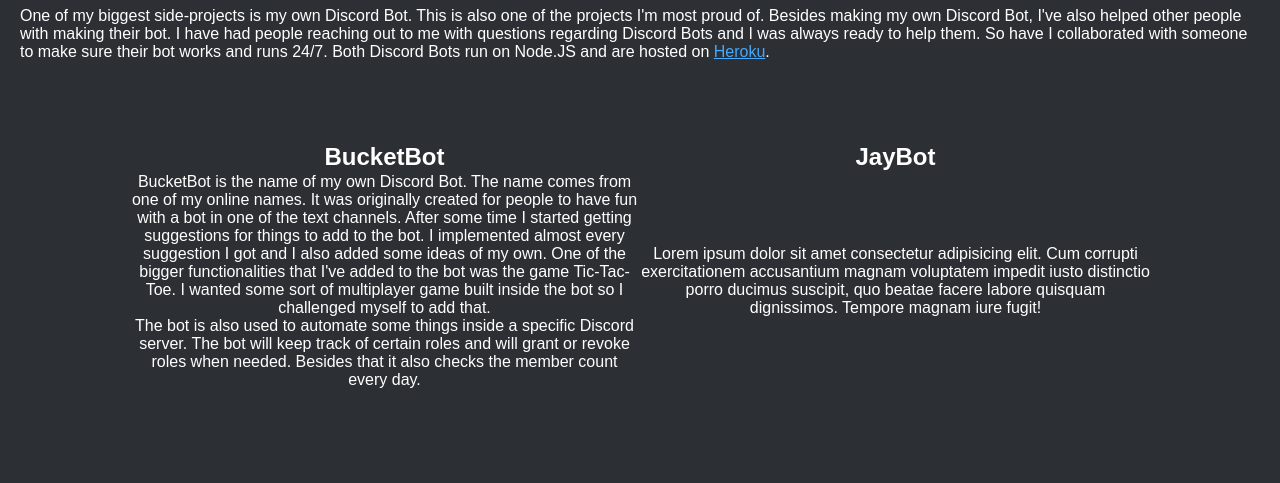
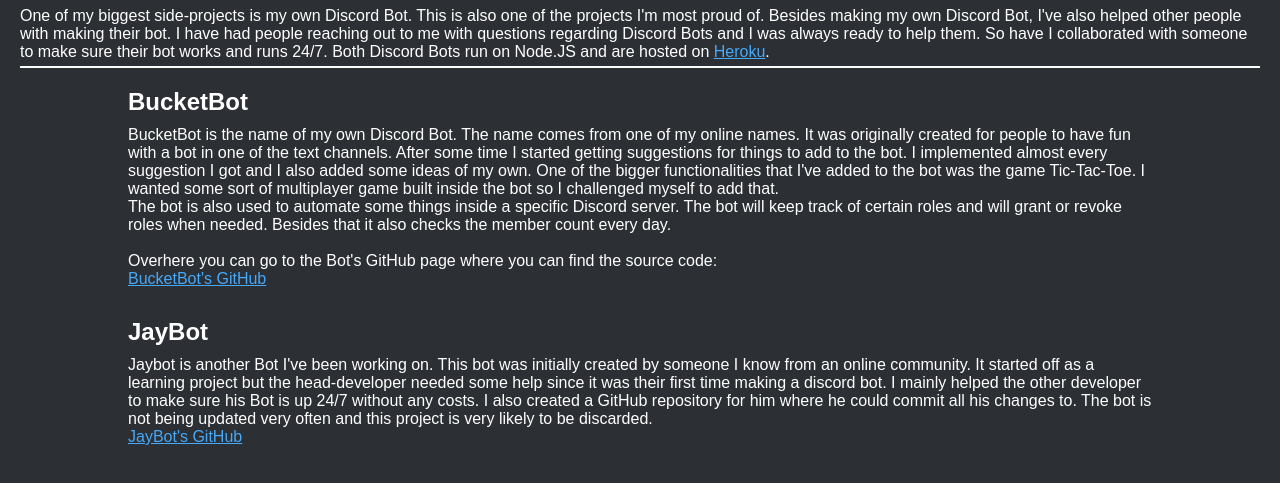
Before and after one commit to TimVerkleij/portfolio, a website: page public/discordBots.html in a window 1280 px wide. Shown: the part 101-584 px from the top of the page. Drawn offline with Linux system fonts and the light colour scheme.

Commit message:
Update Discord Bots page

```diff
--- a/public/discordBots.html
+++ b/public/discordBots.html
@@ -12,9 +12,9 @@
 
 <body>
     <div id="navbar" class="navbar">
-            <div class="homeButton" onclick="window.location.href = `/`">
-                <h2 class="homeButtonText">Home</h2>
-            </div>
+        <div class="homeButton" onclick="window.location.href = `/`">
+            <h2 class="homeButtonText">Home</h2>
+        </div>
     </div>
     <div class="mainHeader" id="mainDiv">
         <h2 class="title">Discord Bots</h2>
@@ -24,36 +24,28 @@
         </p>
     </div>
 
-    <table class="botsTable">
-        <thead class="botsTableHead">
-            <tr>
-                <td>
-                    <h2>BucketBot</h2>
-                </td>
-                <td>
-                    <h2>JayBot</h2>
-                </td>
-            </tr>
+    <div class="botDiv">
+        <h2 class="title">BucketBot</h2>
+        <p class="botDescription">
+            BucketBot is the name of my own Discord Bot. The name comes from one of my online names. It was originally created for people to have fun with a bot in one of the text channels. After some time I started getting suggestions for things to add to the bot.
+            I implemented almost every suggestion I got and I also added some ideas of my own. One of the bigger functionalities that I've added to the bot was the game Tic-Tac-Toe. I wanted some sort of multiplayer game built inside the bot so I challenged
+            myself to add that.
+            <br> The bot is also used to automate some things inside a specific Discord server. The bot will keep track of certain roles and will grant or revoke roles when needed. Besides that it also checks the member count every day.
+            <br><br>
+            Overhere you can go to the Bot's GitHub page where you can find the source code:<br>
+            <a href="https://github.com/TimVerkleij/DiscordBucketBot">BucketBot's GitHub</a>
+        </p>
+    </div>
 
-        </thead>
-        <tbody>
-            <tr>
-                <td>
-                    <p>
-                        BucketBot is the name of my own Discord Bot. The name comes from one of my online names. It was originally created for people to have fun with a bot in one of the text channels. After some time I started getting suggestions for things to add to the bot.
-                        I implemented almost every suggestion I got and I also added some ideas of my own. One of the bigger functionalities that I've added to the bot was the game Tic-Tac-Toe. I wanted some sort of multiplayer game built inside the bot
-                        so I challenged myself to add that.
-                        <br> The bot is also used to automate some things inside a specific Discord server. The bot will keep track of certain roles and will grant or revoke roles when needed. Besides that it also checks the member count every day.
-                    </p>
-                </td>
-                <td>
-                    <p>
-                        Lorem ipsum dolor sit amet consectetur adipisicing elit. Cum corrupti exercitationem accusantium magnam voluptatem impedit iusto distinctio porro ducimus suscipit, quo beatae facere labore quisquam dignissimos. Tempore magnam iure fugit!
-                    </p>
-                </td>
-            </tr>
-        </tbody>
-    </table>
+    <div class="botDiv">
+        <h2 class="title">JayBot</h2>
+        <p>
+            Jaybot is another Bot I've been working on. This bot was initially created by someone I know from an online community. It started off as a learning project but the head-developer needed some help since it was their first time making a discord bot.
+            I mainly helped the other developer to make sure his Bot is up 24/7 without any costs. I also created a GitHub repository for him where he could commit all his changes to. The bot is not being updated very often and this project is very likely to be discarded.<br>
+            <a href="https://github.com/TimVerkleij/JayBot">JayBot's GitHub</a>
+        </p>
+    </div>
+
 </body>
 
 </html>
--- a/public/styles/discordBots.css
+++ b/public/styles/discordBots.css
@@ -1,30 +1,11 @@
-a {
-    color: rgb(70, 169, 250);
+.mainHeader{
+    border-bottom: 2px white solid;
+    padding-bottom: 5px;
 }
 
-.botsTable {
+.botDiv{
     width: 80%;
-    text-align: center;
-    margin-left: 10%;
-    margin-right: 10%;
-    margin-top: 80px;
+    display: block;
+    margin: auto;
+    margin-bottom: 30px;
 }
-
-thead>tr>td>h2 {
-    font-weight: bold;
-}
-
-td {
-    width: 50%;
-}
-
-@media only screen and (max-width: 600px) {
-
-    tbody>tr>td>p {
-        font-size: 14px;
-    }
-
-    .botsTable {
-        width: 90%;
-    }
-}
--- a/public/styles/index.css
+++ b/public/styles/index.css
@@ -8,6 +8,10 @@ html{
     background-color: #2c2f33;
     color: white;
     overflow-x: hidden;
+}
+
+a {
+    color: rgb(70, 169, 250);
 }
 
 .title{
```
Also changed, not shown: public/index.html (+1 -1 lines).
